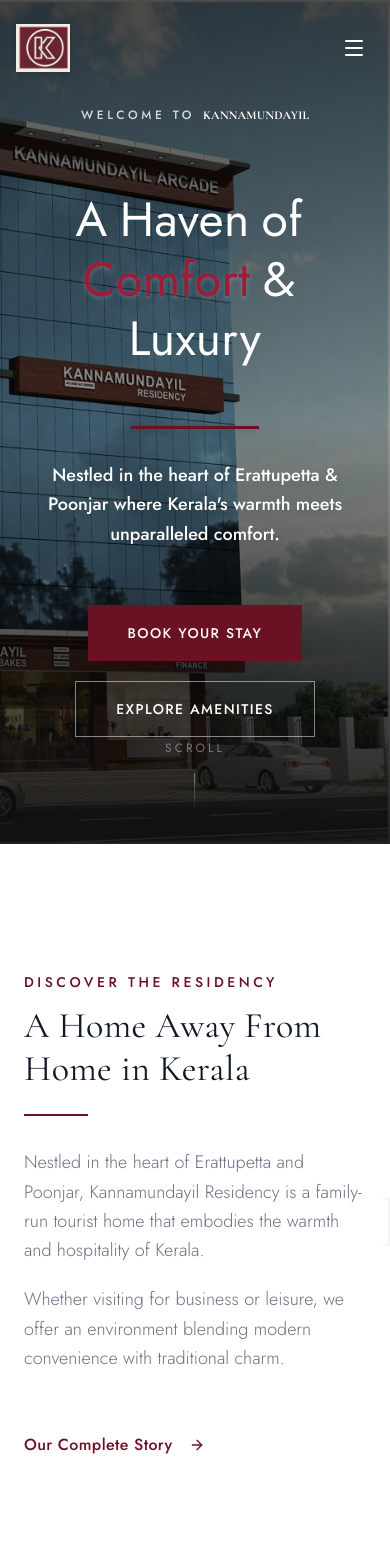
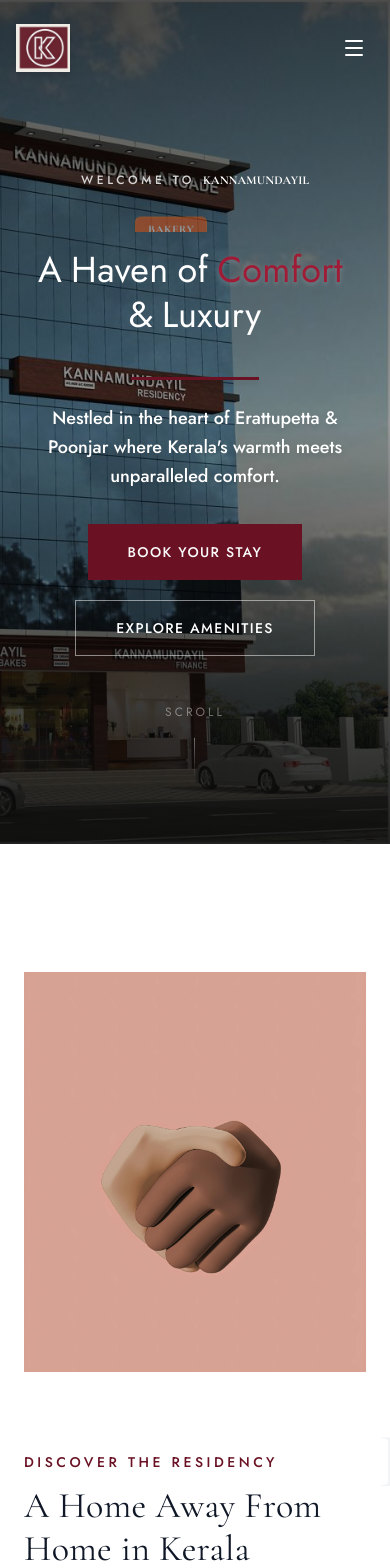
Before and after one commit to ronygeorgen/kannamunda-hotels, a Next.js app: page / in a window 390 px wide. Shown: the top 1568 px of the page. Built offline with nearby package versions, Linux system fonts and the light colour scheme; a web font is replaced by a local one.

Commit message:
removed .exe from git tracking

```diff
--- a/src/app/page.tsx
+++ b/src/app/page.tsx
@@ -200,10 +200,10 @@
           <div className="absolute inset-0 bg-gradient-to-b from-black/70 via-black/40 to-neutral-950/90" />
         </motion.div>
 
-        <motion.div style={{ opacity: opac }} className="relative z-10 container px-6 text-center flex flex-col items-center">
+        <motion.div style={{ opacity: opac }} className="relative z-10 container px-6 text-center flex flex-col items-center pt-24 md:pt-32">
           <motion.div
             variants={heroTagline} initial="hidden" whileInView="visible" viewport={{ once: false }}
-            className="text-white/80 uppercase mb-6 text-xs md:text-sm font-medium tracking-[0.3em] flex flex-wrap items-center justify-center gap-x-2 gap-y-4"
+            className="text-white/80 uppercase mb-4 text-xs md:text-sm font-medium tracking-[0.3em] flex flex-wrap items-center justify-center gap-x-2 gap-y-4"
           >
             <span>Welcome to</span>
             <span className="md:bg-primary/90 text-white md:px-3 md:py-1 md:rounded-sm md:shadow-xl font-bold font-serif md:border md:border-white/10 md:brightness-110">
@@ -229,7 +229,7 @@
             variants={staggerChildren}
             initial="hidden"
             animate="visible"
-            className="text-5xl md:text-8xl font-serif leading-tight max-w-5xl text-white drop-shadow-2xl mb-6"
+            className="text-4xl md:text-7xl font-serif leading-tight max-w-5xl text-white drop-shadow-2xl mb-4"
             style={{ perspective: "1000px" }}
           >
             {["A", "Haven", "of"].map((word, i) => (
@@ -250,12 +250,12 @@
             </motion.span>
           </motion.h1>
 
-          <motion.div variants={lineWipe} initial="hidden" whileInView="visible" viewport={{ once: false }} className="h-[3px] w-32 bg-primary mt-8 md:mb-4 mb-8 drop-shadow-md" />
+          <motion.div variants={lineWipe} initial="hidden" whileInView="visible" viewport={{ once: false }} className="h-[3px] w-32 bg-primary mt-6 md:mb-2 mb-6 drop-shadow-md" />
 
           <motion.p
             initial={{ opacity: 0 }} animate={{ opacity: 1 }}
             transition={{ delay: 0.6, duration: 1 }}
-            className="text-white drop-shadow-md text-lg md:text-xl max-w-2xl mb-14 md:mb-20 font-medium leading-relaxed"
+            className="text-white drop-shadow-md text-lg md:text-xl max-w-2xl mb-8 md:mb-12 font-medium leading-relaxed"
           >
             Nestled in the heart of Erattupetta &amp; Poonjar where Kerala's warmth meets unparalleled comfort.
           </motion.p>
@@ -272,13 +272,12 @@
               </Button>
             </Link>
           </motion.div>
-        </motion.div>
 
-        {/* Scroll indicator */}
+          {/* Scroll indicator — below buttons */}
           <motion.div
             initial={{ opacity: 0 }} animate={{ opacity: 1 }}
             transition={{ delay: 1.5 }}
-          className="absolute bottom-10 left-1/2 -translate-x-1/2 z-10 flex flex-col items-center gap-2"
+            className="flex flex-col items-center gap-2 mt-12"
           >
             <span className="text-white/40 text-xs tracking-[0.25em] uppercase">Scroll</span>
             <motion.div
@@ -286,6 +285,7 @@
               transition={{ repeat: Infinity, duration: 1.5 }}
               className="w-[1px] h-10 bg-gradient-to-b from-white/40 to-transparent"
             />
+          </motion.div>
         </motion.div>
       </section>
 
@@ -296,16 +296,16 @@
 
         <div className="container px-6 mx-auto max-w-7xl relative z-10">
           <div className="grid grid-cols-1 lg:grid-cols-2 gap-20 items-center">
-            <div className="relative h-[620px] w-full hidden lg:block">
-              <div className="absolute inset-6 border border-primary/20 z-0 -translate-x-5 translate-y-5" />
+            <div className="relative h-[400px] md:h-[620px] w-full order-first lg:order-none">
+              <div className="absolute inset-4 md:inset-6 border border-primary/20 z-0 -translate-x-3 translate-y-3 md:-translate-x-5 md:translate-y-5" />
               <motion.div
                 variants={clipReveal}
                 initial="hidden"
                 whileInView="visible"
-                viewport={{ once: true, margin: "-150px" }}
+                viewport={{ once: true, margin: "-50px" }}
                 className="relative z-10 w-full h-full"
               >
-                <Image src="/home/home-image-2.jpg" alt="Luxurious Room Interior" fill className="object-cover shadow-2xl" sizes="50vw" />
+                <Image src="/home/home-image-2.jpg" alt="Luxurious Room Interior" fill className="object-cover shadow-2xl" sizes="(max-width: 1024px) 100vw, 50vw" />
               </motion.div>
             </div>
 
```
Also changed, not shown: 1 other file (tests, documents, lock files or other folders). Lines whose indentation alone changed are shown as unchanged.
